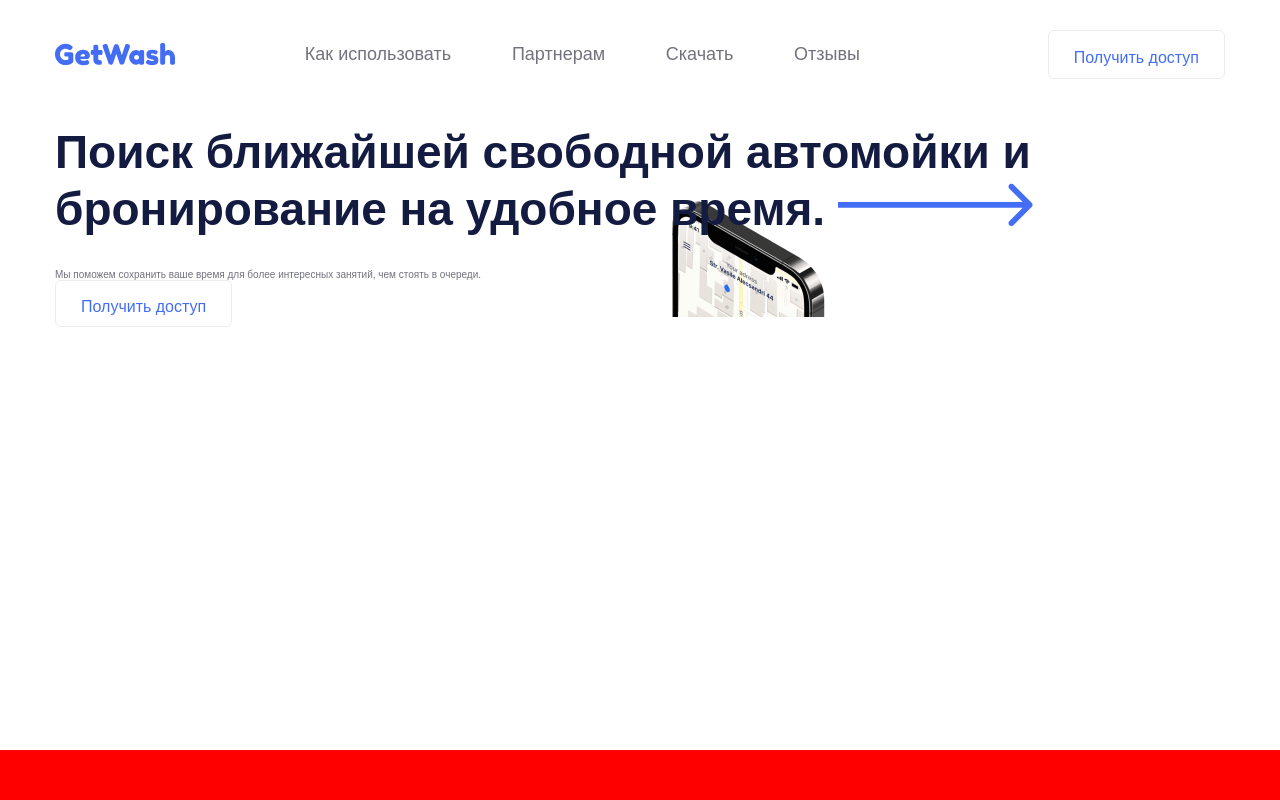
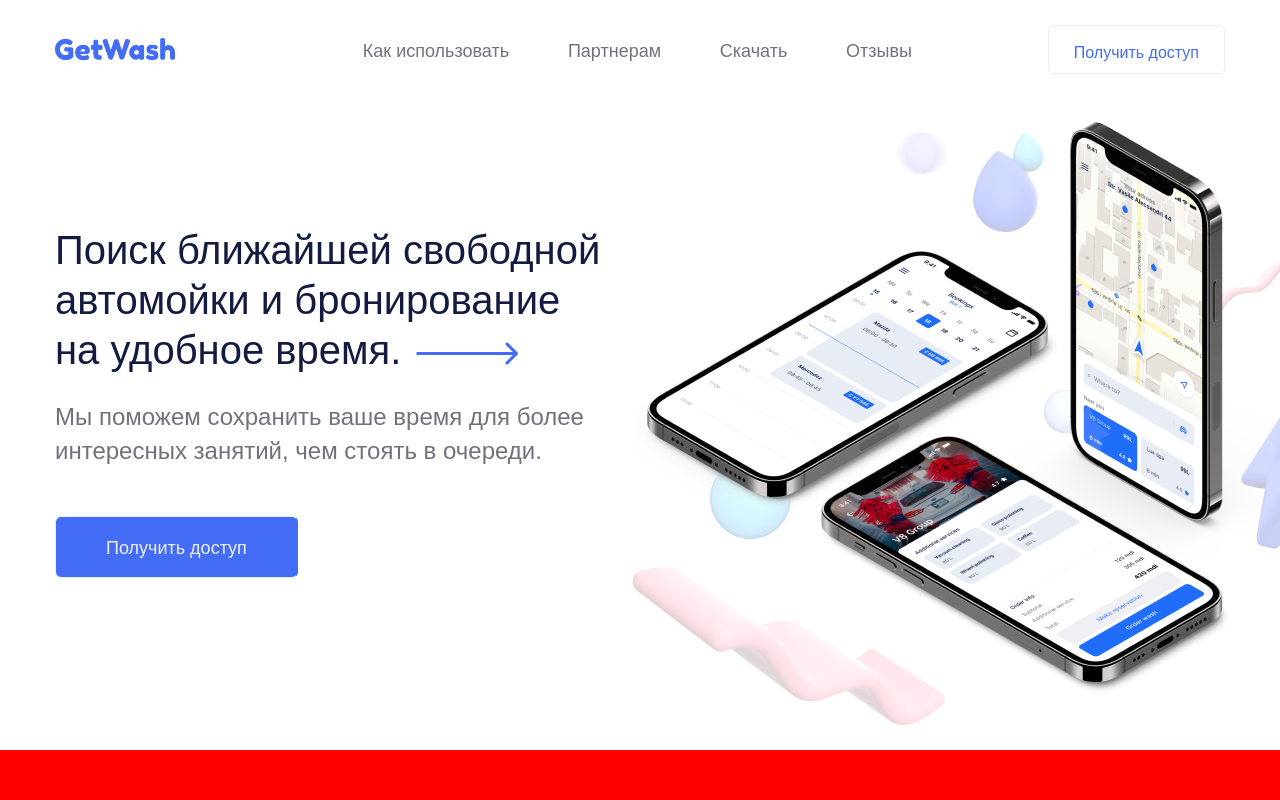
Before and after one commit to dmitriy81p/carwash, a PHP site: page / in a window 1280 px wide. Run offline with PHP 8.4, Linux system fonts and the light colour scheme; some web fonts are replaced.

Commit message:
first commit

```diff
--- a/index.html
+++ b/index.html
@@ -21,16 +21,21 @@
 
 		<main  class="content">
 			<div class="wrapper">
-				<div class="content__box">
-					<h1 class="content__title">
+				<div class="top-screen">
+					<div class="top-screen__info">
+						<h1>
 							Поиск ближайшей свободной автомойки и бронирование
 							на удобное время. <span class="icon-arrow"></span>
 						</h1>
-					<p class="content__descr">
+						<p class="top-screen__descr">
 							Мы поможем сохранить ваше время для более интересных занятий, чем стоять в очереди.
 						</p>
-					<div class="content__btn">
+						<div class="top-screen__btn">
 							<a href="#" class="button button_2">Получить доступ</a>
+						</div>
+					</div>
+					<div class="top-screen__decor">
+						<img src="img/bg_11.png" alt="alt">
 					</div>
 				</div>
 			</div>
--- a/scss/layout/_content.scss
+++ b/scss/layout/_content.scss
@@ -43,7 +43,7 @@ h1{
 	@include font($font-size-h1,$line-height-h1,$title-color);
 	font-family: $title-font-family;
 	padding: 15px 0 15px 0;
-	font-weight: 700;
+	font-weight: 400;
 }
 h2{
 	@include font($font-size-h2,$line-height-h2,$title-color);
@@ -109,30 +109,47 @@ ul{
 	-webkit-flex-grow: 1;
 	position: relative;
 	z-index: 2;
-	&__box{
-			background-image: url(../img/bg_1.png);
+}
 
-		&:before{
-			content: "";
-			background-image: url(../img/bg_1.png);
-			position: absolute;
-			top: 0;
-			right: 0;
-			z-index: 2;
-			width: 100%;
-		}
-		&:after{
-			content: "";
-			background-image: url(../img/bg_2.png);
-			position: absolute;
-			top: 0;
-			right: 0;
-			z-index: 2;
-		}
+.top-screen{
+	padding: 111px 0 120px;
+	width: 100%;
+	max-width: 550px;
+	&__descr{
+		font-size: 2.4rem;
+		line-height: 1.4;
+		font-weight: 300;
+		color: #72727E;
+		padding: 10px 0 10px;
+	}
+	&__decor{
+		position: absolute;
+		top: 23px;
+    right: -6.3%;
+	}
+	&__btn{
+		margin-top: 3.9rem;
 	}
 }
-
-
+.icon-arrow{
+	font-size: 2.4rem;
+	position: relative;
+	left: 4px;
+	line-height: 1;
+}
+.button_2{
+	color: #eee;
+	background: #446DF6;
+	border-right-color: #446DF6;
+	font-size: 1.8rem;
+	font-weight: 500;
+	padding: 21px 50px 17px 50px;
+	&:hover{
+		color: #446DF6;
+		background: #fff;
+		border-color: #E9ECF5;
+	}
+}
 @media screen and (max-width: 500px){
 
 }
--- a/scss/layout/_header.scss
+++ b/scss/layout/_header.scss
@@ -15,7 +15,7 @@ header{
 
 .header{
 	&__box{
-		padding: 30px 0;
+		padding: 25px 0;
 		display: flex;
 		flex-direction: row;
 		justify-content: space-between;
@@ -30,11 +30,14 @@ header{
 	}
 }
 .nav{
+	padding-left: 10.8rem;
+	position: relative;
+	top: 2px;
 	&__link{
 		font-size: 1.8rem;
 		font-weight: 300;
 		display: inline-block;
-		margin-right: 5.8rem;
+		margin-right: 5.6rem;
 		border-bottom: 1px solid transparent;
 		line-height: 1;
 		&:hover{
@@ -43,6 +46,7 @@ header{
 	}
 }
 .button{
+	display: inline-block;
 	border: 1px solid #E9ECF5;
 	border-radius: 6px;
 	color: #446DF6;
@@ -55,6 +59,7 @@ header{
 		color: #fff;
 		background: #446DF6;
 	}
+
 }
 @media screen and (max-width: 370px) {
 
--- a/scss/utils/_variables.scss
+++ b/scss/utils/_variables.scss
@@ -16,8 +16,8 @@ $text-color: #72727E;
 $title-color: #141B41;
 $title-font-family: $custom-font-family;
 
-$font-size-h1: 4.6rem;
-$line-height-h1: 1.23;
+$font-size-h1: 4rem;
+$line-height-h1: 1.25;
 $font-size-h2: 4.6rem;
 $line-height-h2: 1.3;
 $font-size-h3: 3.6rem;
```
Also changed, not shown: css/style.css, img/bg_1.png, img/bg_11.png (added), img/bg_2.png (deleted). Lines whose indentation alone changed are shown as unchanged.
